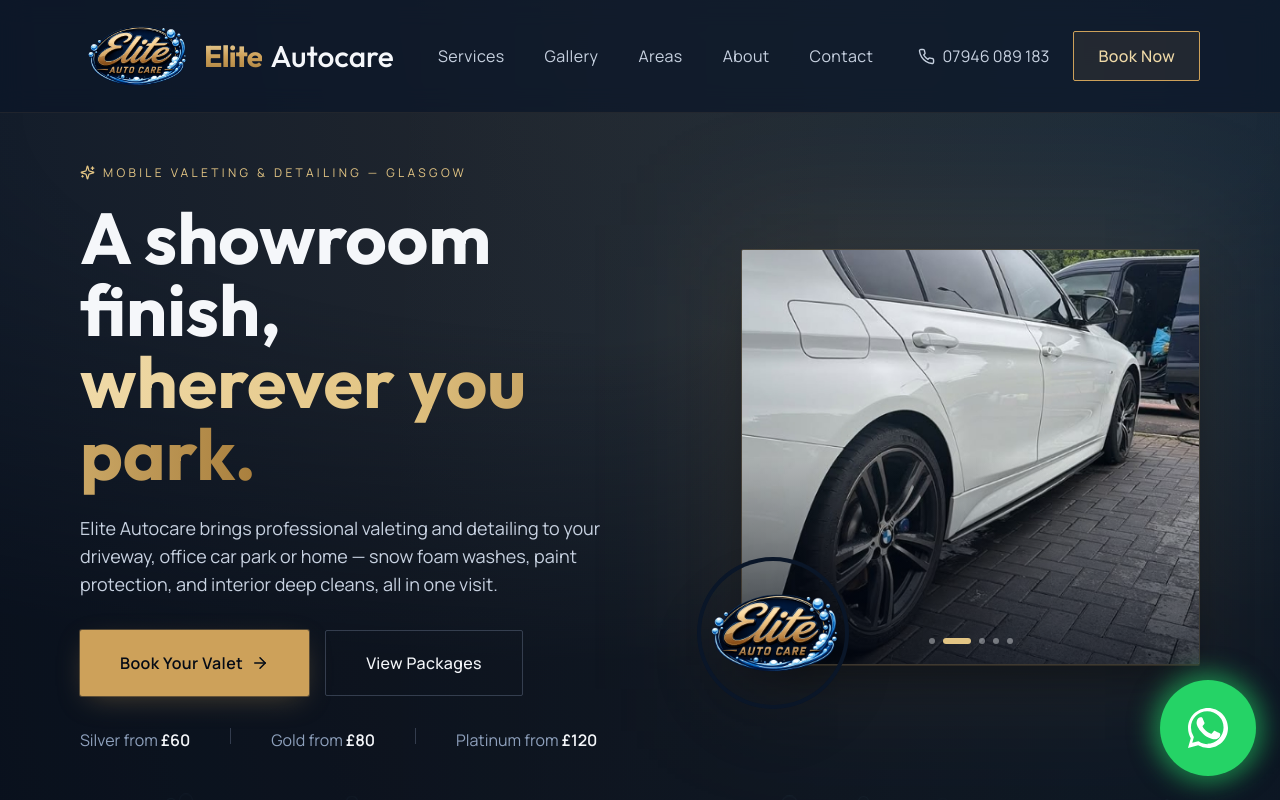
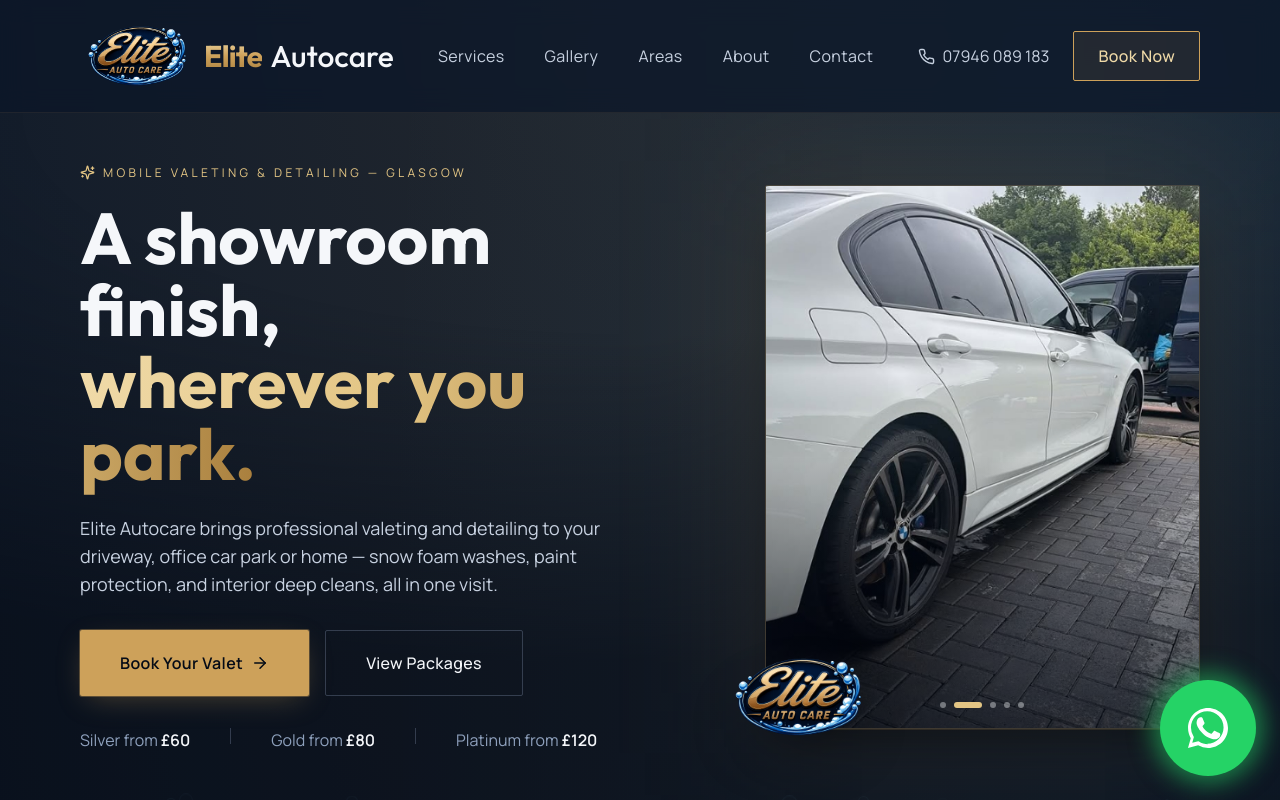
Before and after one commit to emunro22/elite-autocare, a Next.js app: page / in a window 1280 px wide. Shown: the top 800 px of the page. Built offline with nearby package versions, Linux system fonts and the light colour scheme.

Commit message:
making changes across the page

```diff
--- a/components/Hero.tsx
+++ b/components/Hero.tsx
@@ -84,19 +84,19 @@
           initial={{ opacity: 0, scale: 0.96 }}
           animate={{ opacity: 1, scale: 1 }}
           transition={{ duration: 0.9, ease: [0.16, 1, 0.3, 1], delay: 0.2 }}
-          className="relative hidden aspect-[4/5] w-full lg:block lg:max-h-[46vh] xl:max-h-[52vh]"
+          className="relative hidden aspect-[4/5] lg:ml-auto lg:block lg:h-[62vh] xl:h-[68vh]"
         >
           <div className="absolute -inset-6 rounded-sm bg-gold-500/10 blur-3xl" />
           <HeroSlideshow />
 
           {!badgeError && (
-            <div className="absolute -bottom-10 -left-10 h-28 w-28 rounded-full ring-4 ring-navy-900 drop-shadow-2xl sm:h-36 sm:w-36">
+            <div className="absolute -bottom-10 -left-10 h-28 w-28 drop-shadow-2xl sm:h-36 sm:w-36">
               <Image
                 src="/images/logo-badge.png"
                 alt="Elite Autocare"
                 fill
                 sizes="144px"
-                className="rounded-full object-contain"
+                className="object-contain"
                 onError={() => setBadgeError(true)}
               />
             </div>
```
